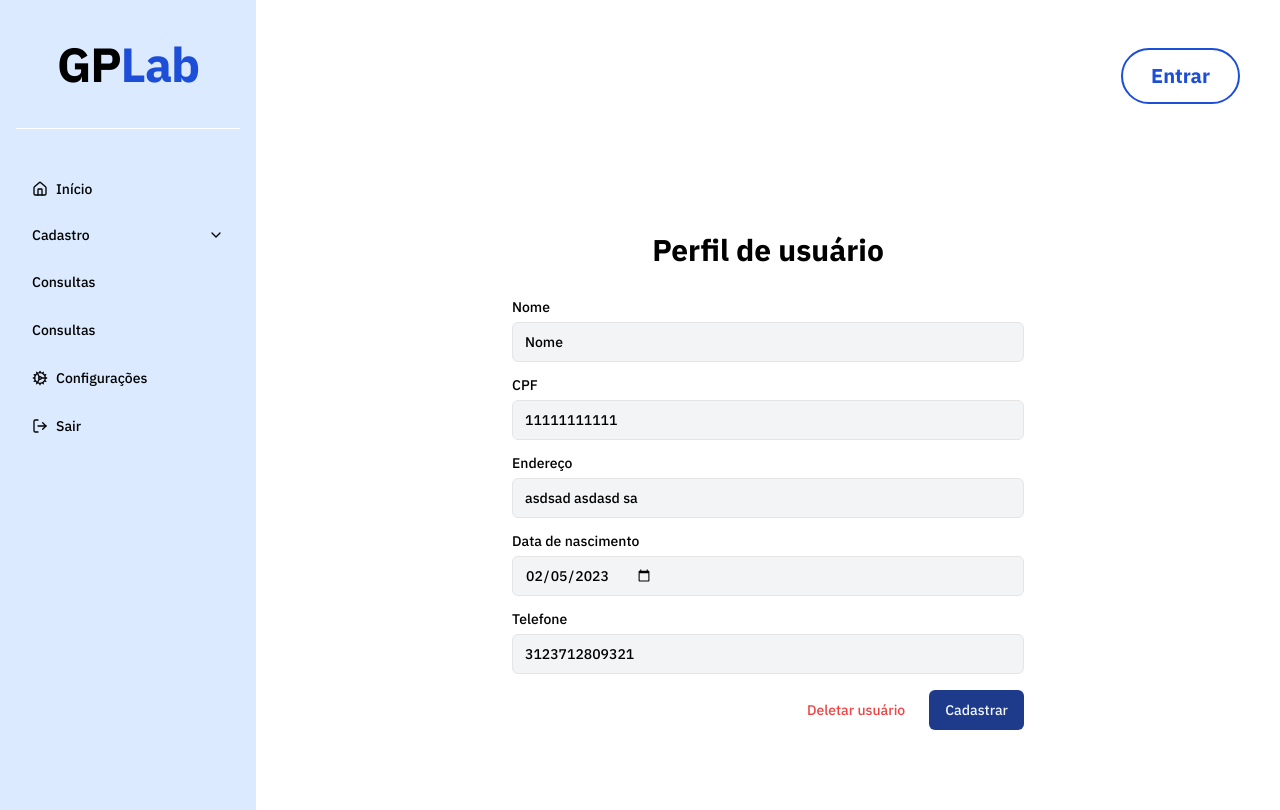
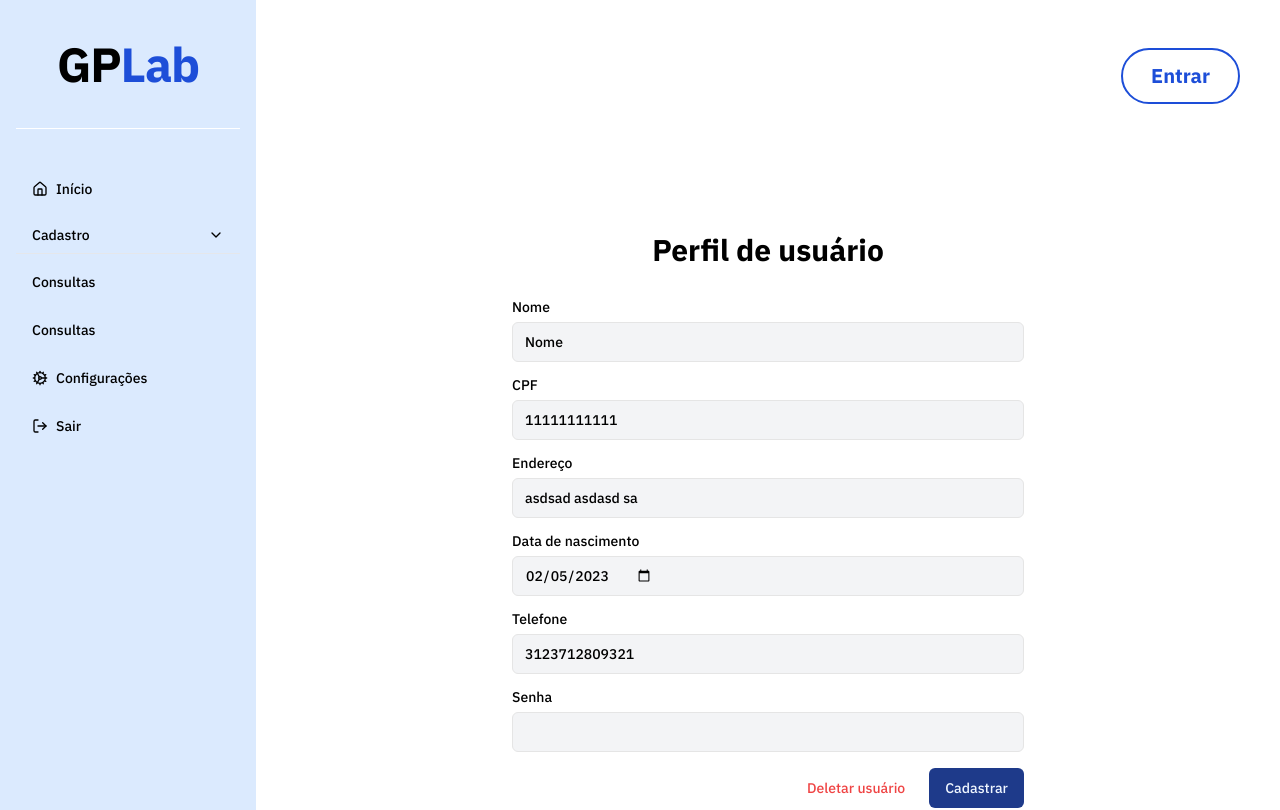
Before and after one commit to brunog2/gplab-front, a Next.js app: page /profile in a window 1280 px wide. Shown: the top 810 px of the page. Built offline with nearby package versions, Linux system fonts and the light colour scheme.

Commit message:
add password field

```diff
--- a/src/ui/forms/UserForm.tsx
+++ b/src/ui/forms/UserForm.tsx
@@ -8,6 +8,7 @@ export interface UserFormSchema {
     address?: string;
     birth?: string;
     phone?: string;
+    password?: string;
 }
 
 interface UserFormProps {
@@ -87,6 +88,20 @@ export const UserForm: React.FC<UserFormProps> = ({
                     {errors?.phone ? errors.phone : ''}
                 </span>
             </Label>
+            <Label>
+                Senha
+                <Input
+                    type="password"
+                    name="password"
+                    required
+                    minLength={8}
+                    maxLength={32}
+                    defaultValue={defaultValues?.password}
+                />
+                <span className="text-red-500 text-xs">
+                    {errors?.password ? errors.password : ''}
+                </span>
+            </Label>
         </div>
     );
 };
```
